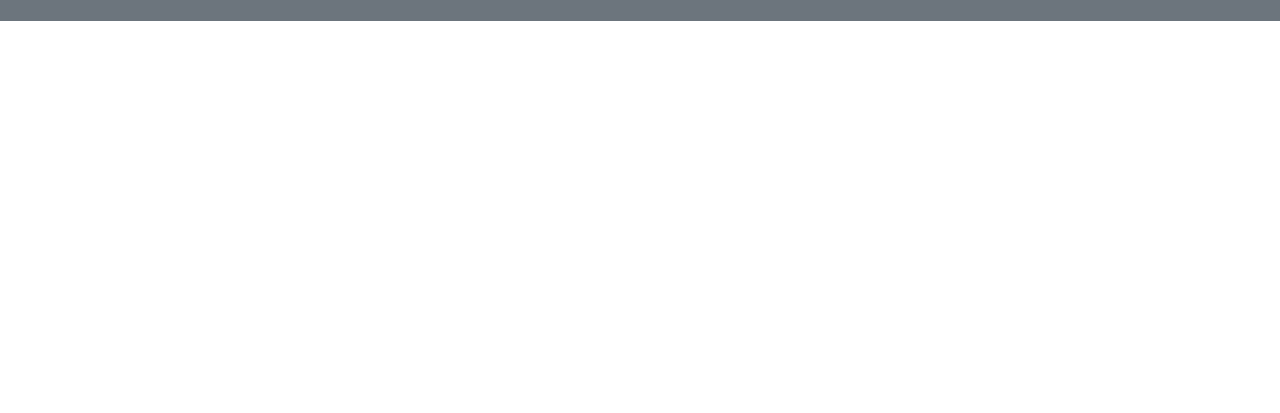
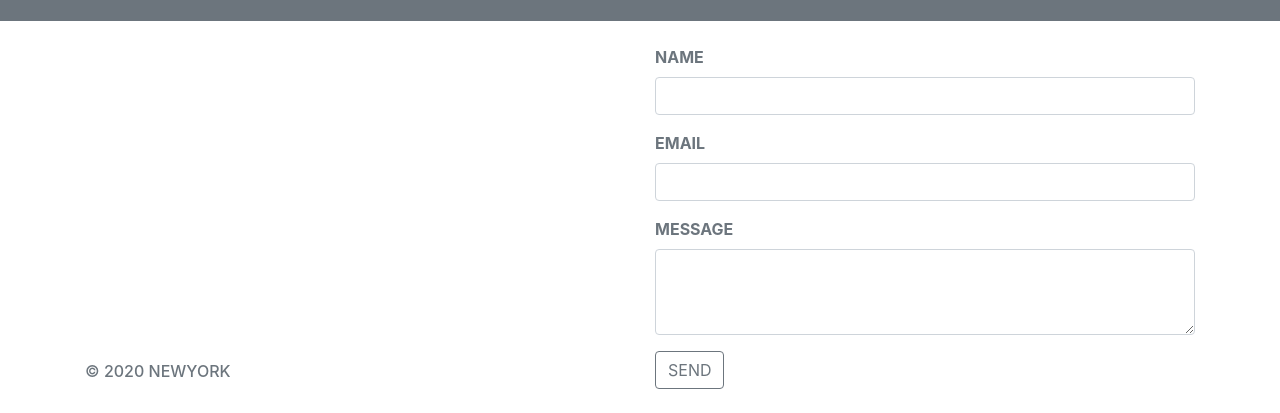
Before and after one commit to VianneyDev/website-bootstrap-template, a plain HTML site: page index.html in a window 1280 px wide. Shown: the part 2591-3004 px from the top of the page. Before the commit the page ends 2612 px from the top, so only its background shows below. Drawn offline with nearby package versions, Linux system fonts and the light colour scheme.

Commit message:
add-end-content

```diff
--- a/index.html
+++ b/index.html
@@ -279,6 +279,34 @@
     </div>
     <!-- end-container-fluid -->
 
+    <!-- container -->
+    <div class="container">
+        <!-- first-row -->
+        <div class="row text-uppercase text-secondary py-4">
+            <div class="col-md-6 d-flex justify-content-start align-items-end mt-1">
+                <h6>&copy; 2020 Newyork</h6>
+            </div>
+            <div class="col-md-6 text-left font-weight-bold">
+                <form>
+                    <div class="form-group">
+                        <label for="nameFormControl">Name</label>
+                        <input type="name" class="form-control" id="nameFormControl" placeholder="">
+                    </div>
+                    <div class="form-group">
+                        <label for="emailFormControl">Email </label>
+                        <input type="email" class="form-control" id="emailFormControl" placeholder="">
+                    </div>
+                    <div class="form-group">
+                        <label for="messageFormControl">Message</label>
+                        <textarea class="form-control" id="messageFormControl" rows="3"></textarea>
+                    </div>
+                    <button type="submit" class="btn btn-outline-secondary text-uppercase">Send</button>
+                </form>
+            </div>
+        </div>
+    </div>
+    <!-- end-container -->
+
     <script src="https://code.jquery.com/jquery-3.4.1.slim.min.js"
         integrity="sha384-J6qa4849blE2+poT4WnyKhv5vZF5SrPo0iEjwBvKU7imGFAV0wwj1yYfoRSJoZ+n"
         crossorigin="anonymous"></script>
```
